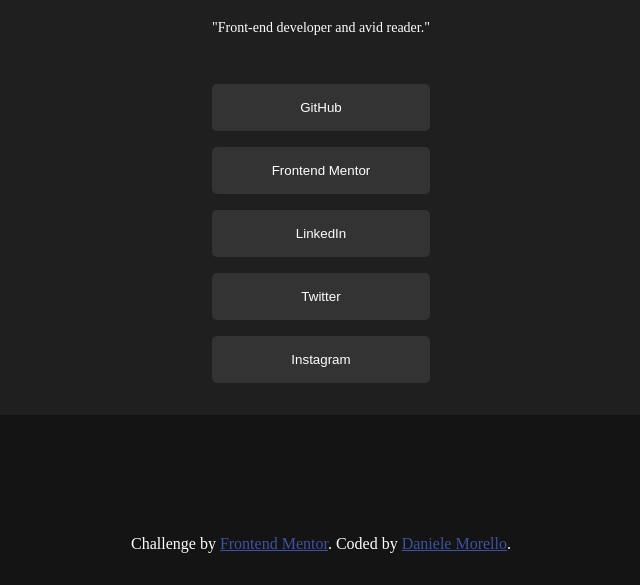
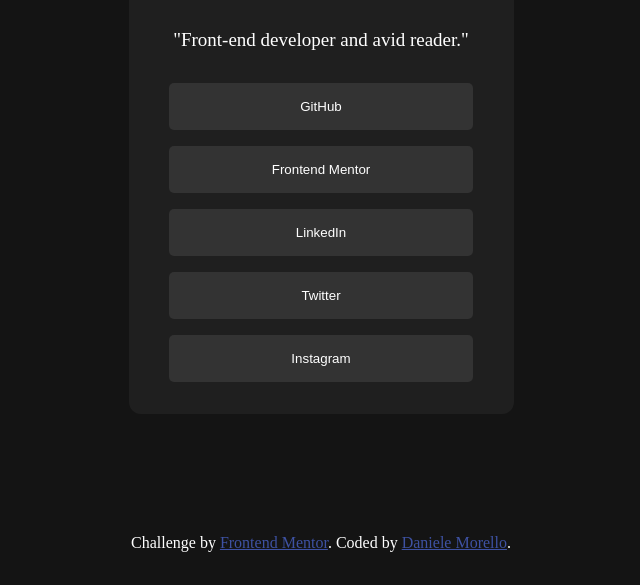
Before and after one commit to DanieleMorello/social-links-profile-main, a plain HTML site: page index.html in a window 1536 px wide. Shown: the part 338-923 px from the top of the page, without its empty margins (447-1087 px from the left). Drawn offline with Linux system fonts and the light colour scheme.

Commit message:
Fix desktop layout

```diff
--- a/assets/css/style.css
+++ b/assets/css/style.css
@@ -17,6 +17,7 @@
 
 body {
   background-color: var(--dark);
+  overflow: hidden;
 }
 
 @font-face {
@@ -93,6 +94,7 @@ p {
 
 .btn {
   background-color: var(--secondary);
+  width: 19rem;
 }
 
 .attribution {
@@ -107,10 +109,11 @@ p {
 @media only screen and (min-width: 1440px) {
   .container {
     max-width: 1440px;
+    width: 385px;
   }
 
   p {
-    font-size: 14px;
+    font-size: 19px;
   }
 
   .attribution {
--- a/index.html
+++ b/index.html
@@ -21,12 +21,11 @@
 
         <h1 class="card-title pt-2">Jessica Randall</h1>
         <h2 class="card-subtitle">London, United Kingdom</h2>
+        <p class="card-text pt-2">"Front-end developer and avid reader."</p>
       </div>
 
       <div class="card-body">
-        <p class="card-text">"Front-end developer and avid reader."</p>
-
-        <button type="button" class="btn mt-2">GitHub</button>
+        <button type="button" class="btn">GitHub</button>
         <button type="button" class="btn">Frontend Mentor</button>
         <button type="button" class="btn">LinkedIn</button>
         <button type="button" class="btn">Twitter</button>
```
